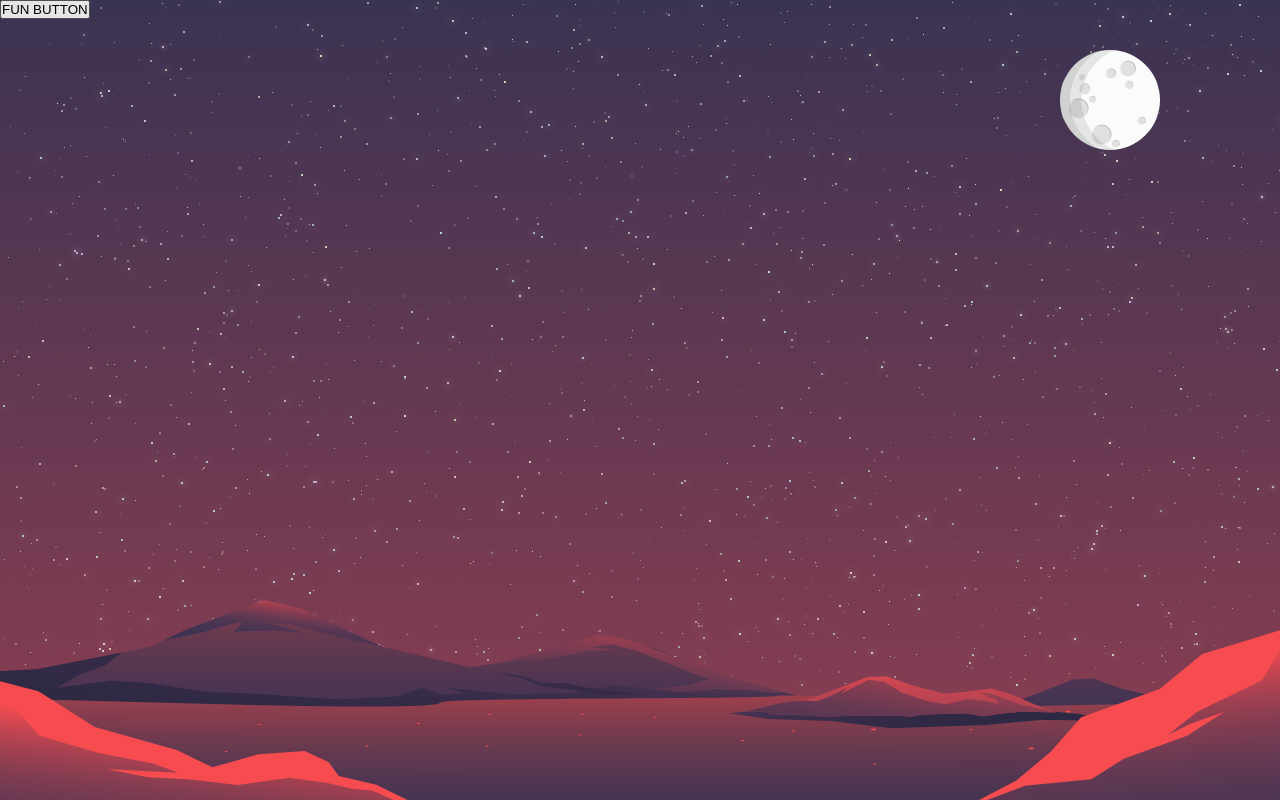
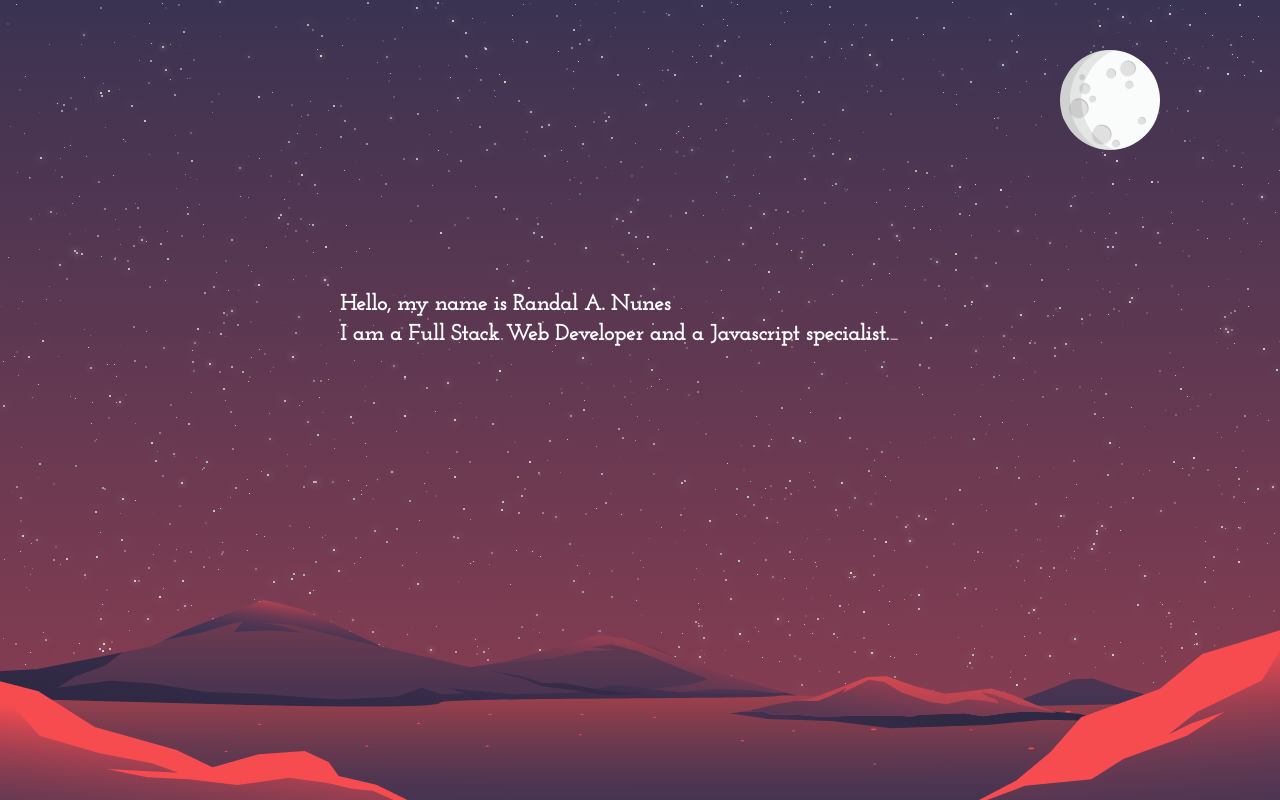
Before and after one commit to randal923/Galaxy, a website: page app/index.html in a window 1280 px wide. Drawn offline with Linux system fonts and the light colour scheme.

Commit message:
create typewriter effect

```diff
--- a/app/index.html
+++ b/app/index.html
@@ -5,6 +5,7 @@
     <meta http-equiv="X-UA-Compatible" content="IE=edge" />
     <title>Page Title</title>
     <meta name="viewport" content="width=device-width, initial-scale=1" />
+    <link href="https://fonts.googleapis.com/css?family=Josefin+Slab:100,300,400,600,700" rel="stylesheet">
     <link
       rel="stylesheet"
       type="text/css"
@@ -13,11 +14,16 @@
     />
   </head>
   <body>
-      <canvas id="background-canvas"> </canvas>
     <main>
-        <button type="button" onclick="startGame()" id="game-button">
-          FUN BUTTON
-        </button>
+        <section class="home-section">
+            <div class="typing-effect">
+                <h1 class="typing-effect__h1" id="typing-effect__h1"></h1>
+                <button type="button" onclick="startGame()" class="typing-effect__game-button" id="typing-effect__game-button">
+                    FUN BUTTON
+                  </button>
+            </div>
+          </section>
+        <canvas id="background-canvas"> </canvas>
         <canvas id="game-canvas"> </canvas>
         <img
           src="img/mars-1.svg"
@@ -30,5 +36,6 @@
     </main>
     <script src="./js/game.js"></script>
     <script src="./js/background.js"></script>
+    <script src="./js/typing.js"></script>
   </body>
 </html>
--- a/app/js/game.js
+++ b/app/js/game.js
@@ -3,7 +3,9 @@ function startGame() {
   const canvas = document.getElementById("game-canvas"),
     c = canvas.getContext("2d");
   canvas.draggable = false;
-  document.getElementById("game-button").style.visibility = "hidden";
+  document.getElementById("home-section__game-button").style.visibility =
+    "hidden";
+  document.getElementById("home-section__h1").style.visibility = "hidden";
   const innerWidth = window.innerWidth;
   const innerHeight = window.innerHeight;
   canvas.width = innerWidth;
--- /dev/null
+++ b/app/js/typing.js
@@ -0,0 +1,38 @@
+// set up text to print, each item in array is new line
+const textArray = [
+  "Hello, my name is Randal A. Nunes",
+  "I am a Full Stack Web Developer and a Javascript specialist."
+];
+
+const speed = 30; // time delay of print out
+let index = 0; // start printing array at this posision
+let arrayLength = textArray[0].length; // the length of the text array
+const scroll = 20; // start scrolling up at this many lines
+
+let textPosition = 0; // initialise text position
+let content = ""; // initialise contents variable
+let row; // initialise current row
+
+function typewriter() {
+  content = " ";
+  row = Math.max(0, index - scroll);
+  let destination = document.getElementById("typing-effect__h1");
+
+  while (row < index) {
+    content += textArray[row++] + "<br />";
+  }
+
+  destination.innerHTML = content + textArray[index].substring(0, textPosition);
+  if (textPosition++ == arrayLength) {
+    textPosition = 0;
+    index++;
+    if (index != textArray.length) {
+      arrayLength = textArray[index].length;
+      setTimeout("typewriter()", 30);
+    }
+  } else {
+    setTimeout("typewriter()", speed);
+  }
+}
+
+typewriter();
--- a/app/sass/base/_base.scss
+++ b/app/sass/base/_base.scss
@@ -16,4 +16,8 @@ body {
   box-sizing: border-box;
   min-height: 100vh;
   background-image: linear-gradient(to top, #8f3e51, #3a3352);
+  font-weight: 400;
+  font-family: "Josefin Slab", serif;
+  line-height: 1.8rem;
+  color: white;
 }
--- a/app/sass/layout/_background.scss
+++ b/app/sass/layout/_background.scss
@@ -1,7 +1,10 @@
 #background-canvas {
   display: block;
   position: absolute;
+  top: 0;
+  left: 0;
   overflow: hidden;
+  z-index: -2;
 }
 
 .mars {
@@ -12,6 +15,7 @@
   height: 20rem;
   width: 100%;
   user-select: none;
+  z-index: -1;
 }
 
 .moon {
@@ -21,6 +25,7 @@
   height: 10rem;
   width: 10rem;
   animation: spin 20s linear infinite;
+  z-index: -1;
 }
 
 @keyframes spin {
--- a/app/sass/pages/_home.scss
+++ b/app/sass/pages/_home.scss
@@ -1,11 +1,47 @@
 #game-canvas {
   display: none;
-  z-index: 1000;
-  position: absolute;
-}
-
-#game-button {
   position: absolute;
   top: 0;
   left: 0;
+  z-index: 1;
 }
+
+.typing-effect {
+  display: flex;
+  flex-direction: column;
+  line-height: 3rem;
+  height: 100vh;
+  justify-content: center;
+
+  &__h1 {
+    font-size: 2.3rem;
+    font-weight: 700;
+    letter-spacing: -0.7px;
+    align-self: center;
+    display: inline-block;
+    height: 20rem;
+    width: 60rem;
+
+    &::after {
+      content: "_";
+      font-size: 1.8rem;
+      padding-top: 0.8rem;
+      font-weight: 700;
+      animation: blink-caret 0.6s infinite;
+    }
+  }
+
+  &__game-button {
+    height: 2rem;
+    visibility: hidden;
+  }
+}
+
+@keyframes blink-caret {
+  0% {
+    opacity: 0;
+  }
+  100% {
+    opacity: 1;
+  }
+}
```
Also changed, not shown: app/css/style.css, app/img/ship-2.svg (added), app/img/ship-3.svg (added), app/img/ship.svg, app/img/ufo-2.svg (added), app/img/ufo-ball.svg (added).
